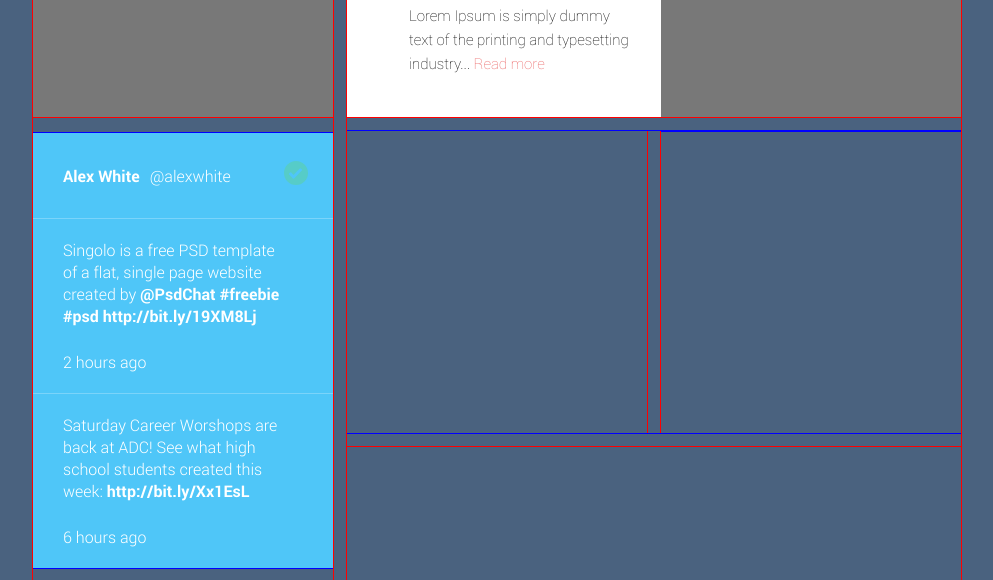
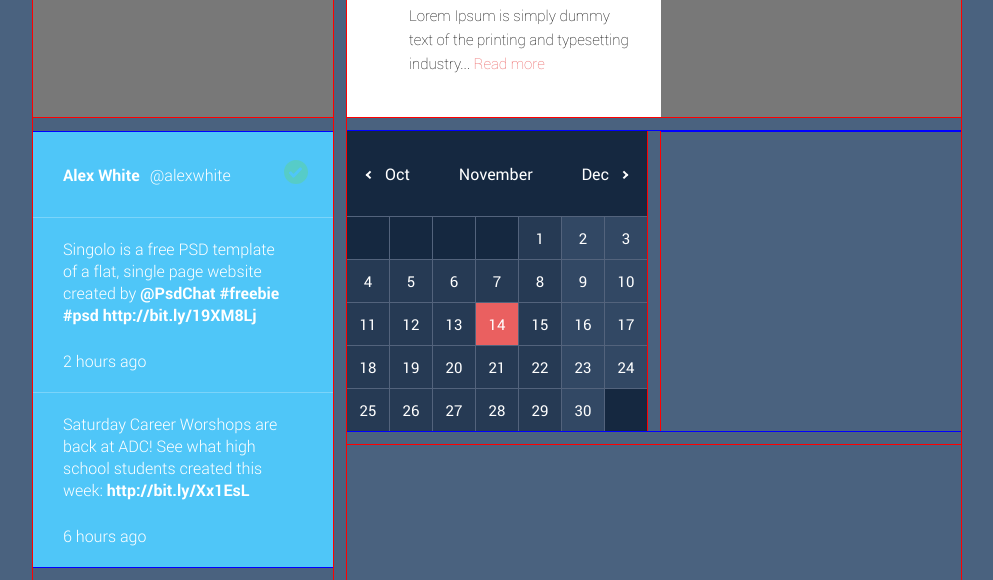
Before and after one commit to ArslanGapizov/magazine, a website: page index.html in a window 1280 px wide. Shown: the part 1832-2412 px from the top of the page, without its empty margins (143-1136 px from the left). Drawn offline with nearby package versions, Linux system fonts and the light colour scheme; files that its build step writes are made by us from their sources.

Commit message:
feat: add styles to calendar block

```diff
--- a/index.html
+++ b/index.html
@@ -608,7 +608,50 @@
                 <div class="row">
                     <div class="column column_3">
                         <div class="row">
-                            <div class="calendar-block"></div>
+                            <div class="calendar-block">
+                                <div class="calendar-block__header">
+                                    <a href="#" class="calendar-block__previous">Oct</a>
+                                    <div class="calendar-block__month">November</div>
+                                    <a href="#" class="calendar-block__next">Dec</a>
+                                </div>
+                                <div class="calendar-block__list">
+                                    <div class="calendar-block__item"></div>
+                                    <div class="calendar-block__item"></div>
+                                    <div class="calendar-block__item"></div>
+                                    <div class="calendar-block__item"></div>
+                                    <div class="calendar-block__item calendar-block__item_day">1</div>
+                                    <div class="calendar-block__item calendar-block__item_day">2</div>
+                                    <div class="calendar-block__item calendar-block__item_day">3</div>
+                                    <div class="calendar-block__item calendar-block__item_day">4</div>
+                                    <div class="calendar-block__item calendar-block__item_day">5</div>
+                                    <div class="calendar-block__item calendar-block__item_day">6</div>
+                                    <div class="calendar-block__item calendar-block__item_day">7</div>
+                                    <div class="calendar-block__item calendar-block__item_day">8</div>
+                                    <div class="calendar-block__item calendar-block__item_day">9</div>
+                                    <div class="calendar-block__item calendar-block__item_day">10</div>
+                                    <div class="calendar-block__item calendar-block__item_day">11</div>
+                                    <div class="calendar-block__item calendar-block__item_day">12</div>
+                                    <div class="calendar-block__item calendar-block__item_day">13</div>
+                                    <div class="calendar-block__item calendar-block__item_day calendar-block__item_current">14</div>
+                                    <div class="calendar-block__item calendar-block__item_day">15</div>
+                                    <div class="calendar-block__item calendar-block__item_day">16</div>
+                                    <div class="calendar-block__item calendar-block__item_day">17</div>
+                                    <div class="calendar-block__item calendar-block__item_day">18</div>
+                                    <div class="calendar-block__item calendar-block__item_day">19</div>
+                                    <div class="calendar-block__item calendar-block__item_day">20</div>
+                                    <div class="calendar-block__item calendar-block__item_day">21</div>
+                                    <div class="calendar-block__item calendar-block__item_day">22</div>
+                                    <div class="calendar-block__item calendar-block__item_day">23</div>
+                                    <div class="calendar-block__item calendar-block__item_day">24</div>
+                                    <div class="calendar-block__item calendar-block__item_day">25</div>
+                                    <div class="calendar-block__item calendar-block__item_day">26</div>
+                                    <div class="calendar-block__item calendar-block__item_day">27</div>
+                                    <div class="calendar-block__item calendar-block__item_day">28</div>
+                                    <div class="calendar-block__item calendar-block__item_day">29</div>
+                                    <div class="calendar-block__item calendar-block__item_day">30</div>
+                                    <div class="calendar-block__item"></div>
+                                </div>
+                            </div>
                         </div>
                     </div>
                     <div class="column column_3">
--- a/sass/blocks/calendar-block.scss
+++ b/sass/blocks/calendar-block.scss
@@ -1,5 +1,89 @@
 .calendar-block{
     width: 100%;
-    height: 302px;
-    outline: 1px solid red;
+    height: 300px;
+    color: #fff;
 }
+.calendar-block__header{
+    display: flex;
+    justify-content: space-between;
+    align-items: center;
+    height: 85px;
+    padding-left: 22px;
+    padding-right: 22px;
+    background-color: #152840;
+}
+.calendar-block__previous,
+.calendar-block__next{
+    position: relative;
+    text-decoration: none;
+    color: #fff;
+    &::before{
+        position: absolute;
+        top: 50%;
+        content: '';
+        width: 6px;
+        height: 6px;
+    }
+    &:hover{
+        color: #56ccc8;
+        &:before{
+            border-color: #56ccc8;
+        }
+    }
+}
+.calendar-block__previous{
+    padding-left: 16px;
+    &::before{
+        left: 0;
+        transform: rotate(-45deg) translateY(-50%);
+        border-top: 2px solid #fff;
+        border-left: 2px solid #fff;
+    }
+}
+.calendar-block__next{
+    padding-right: 16px;
+    &::before{
+        right: 0;
+        transform: rotate(45deg) translateY(-50%);
+        border-top: 2px solid #fff;
+        border-right: 2px solid #fff;
+    }
+}
+.calendar-block__list{
+    display: flex;
+    flex-direction: row;
+    flex-wrap: wrap;
+    height: 215px;
+}
+.calendar-block__item{
+    width: 43px;
+    height: 43px;
+    line-height: 42px;
+    border-top: 1px solid #53637c;
+    border-right: 1px solid #53637c;
+    font-size: 15px;
+    font-weight: 400;
+    text-align: center;
+    vertical-align: middle;
+    background-color: #152840;
+    &_day:nth-child(7n-1),
+    &_day:nth-child(7n){
+        background-color: #324864;
+    }
+    &:nth-child(7n){
+        height: 43px;
+        width: 42px;
+        border-top: 1px solid #53637c;
+        border-right: none;
+    }
+    &_day{
+        background-color: #263a54;
+        cursor: pointer;
+        &:hover{
+            background-color: #56ccc8;
+        }
+    }
+    &_current{
+        background-color: #ea6060;
+    }
+}
```
